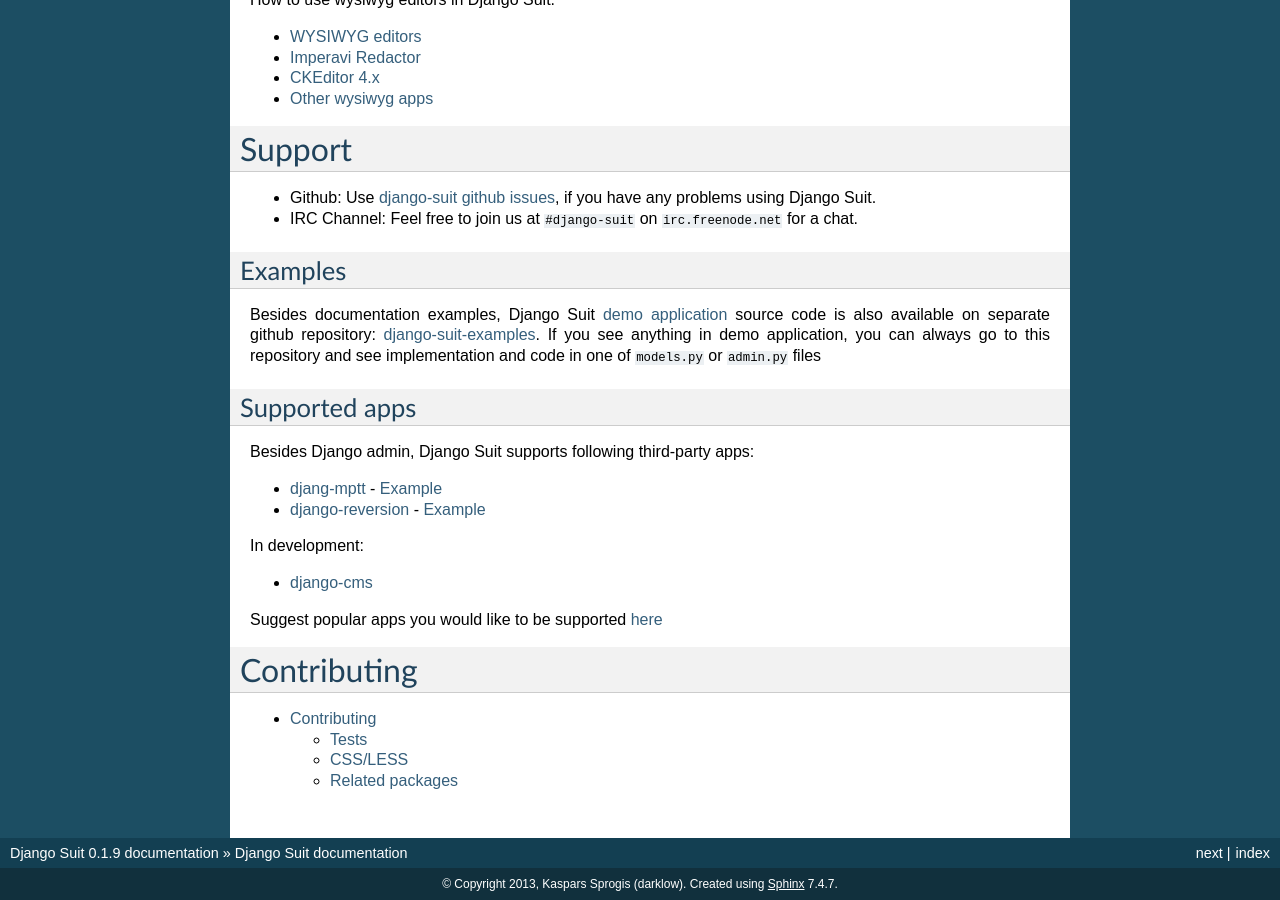
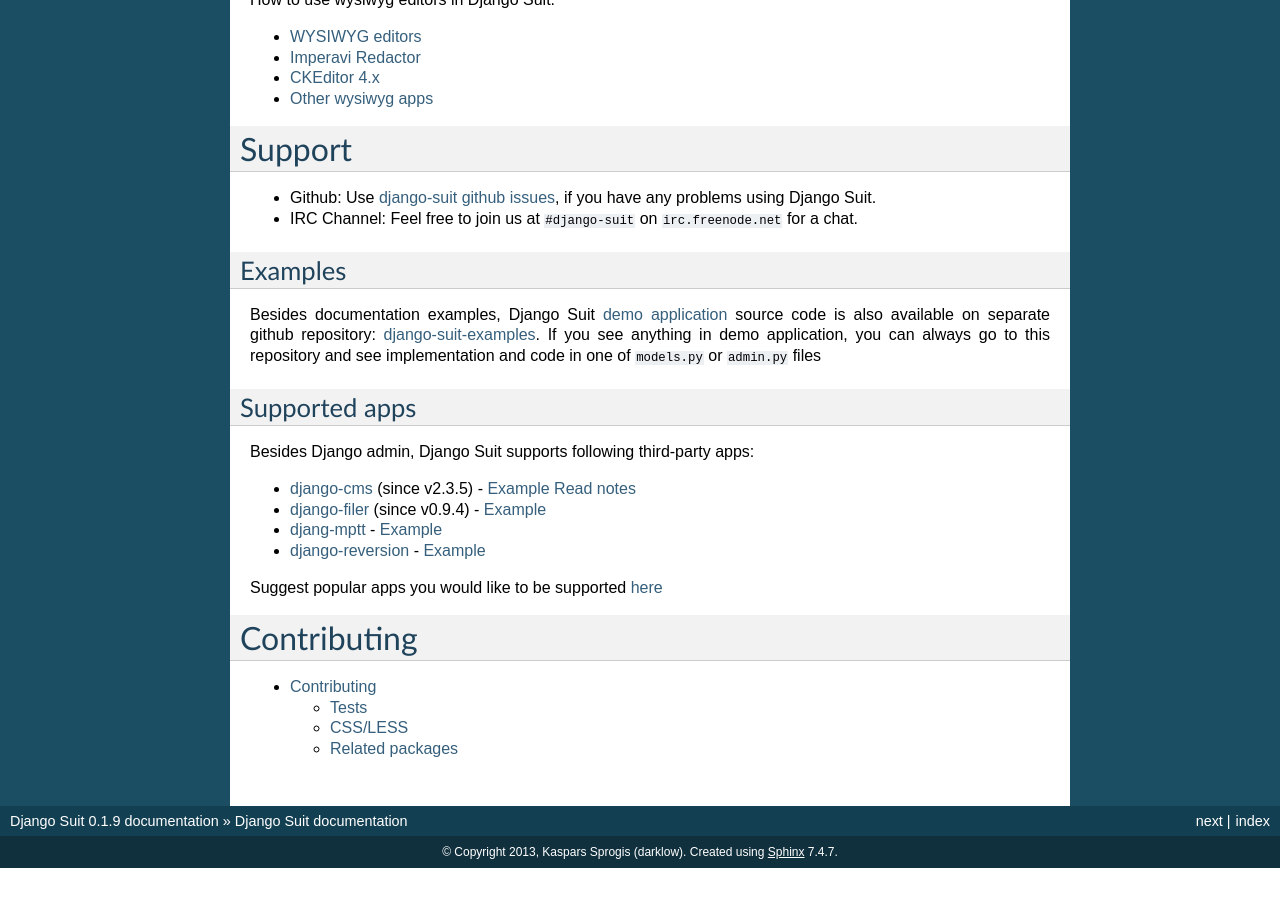
Before and after one commit to darklow/django-suit, a Sphinx documentation site: the page built from docs/index.rst, in a window 1280 px wide and 900 px high, scrolled down 3417 px. Built offline with Sphinx 7.4.7, drawn with Linux system fonts in a browser that asks for light colours; after the commit the page ends 4285 px from its top, so only the background shows below that.

Commit message:
Docs: Added Filer and CMS to supported apps

```diff
--- a/docs/index.rst
+++ b/docs/index.rst
@@ -179,12 +179,11 @@
 
 Besides Django admin, Django Suit supports following third-party apps:
 
+* `django-cms <https://github.com/divio/django-cms>`_ (since v2.3.5) - `Example <http://djangosuit.com/admin/cms/page/>`_ `Read notes <https://github.com/darklow/django-suit/issues/77>`_
+* `django-filer <https://github.com/stefanfoulis/django-filer>`_ (since v0.9.4) - `Example <http://djangosuit.com/admin/filer/folder/>`_
 * `djang-mptt <https://github.com/django-mptt/django-mptt/>`_ - `Example <http://djangosuit.com/admin/examples/category/>`_
 * `django-reversion <https://github.com/etianen/django-reversion>`_ - `Example <http://djangosuit.com/admin/examples/reversioneditem/>`_
 
-In development:
-
-* `django-cms <https://github.com/divio/django-cms>`_
 
 Suggest popular apps you would like to be supported `here <https://github.com/darklow/django-suit/issues/3>`_
 
```
